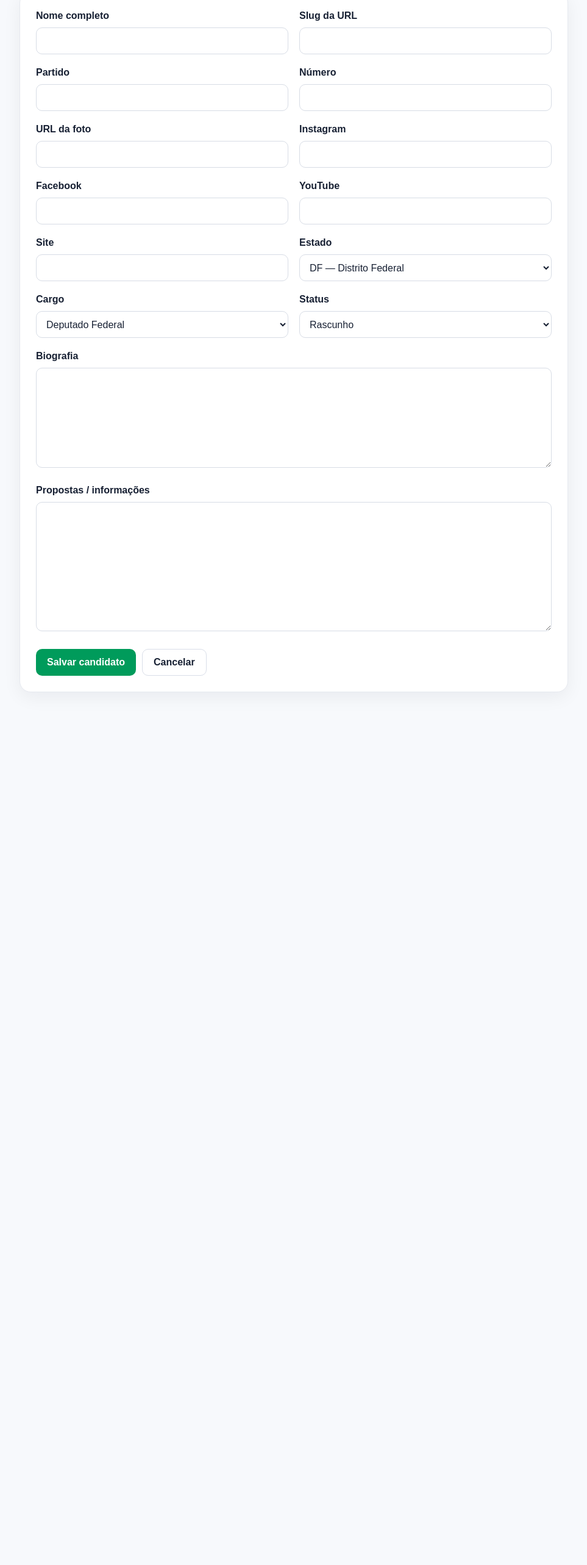
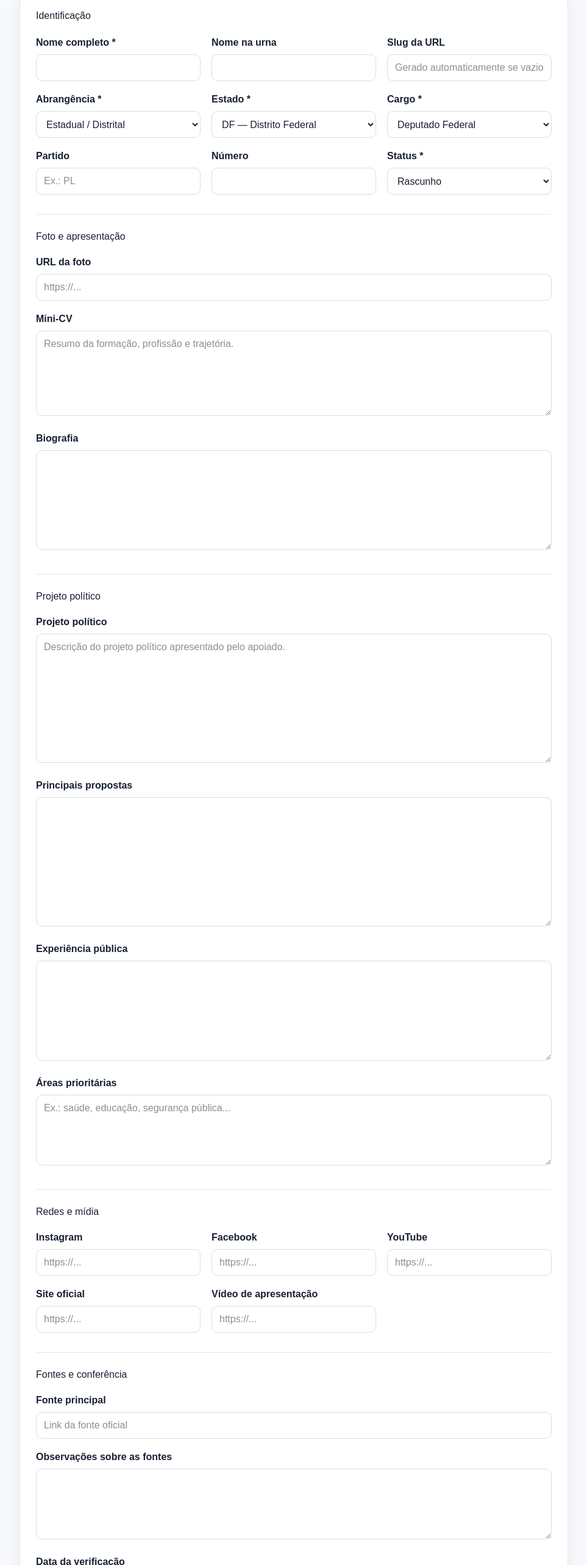
Before and after one commit to tecnologiaagilize-dotcom/mfb, a Next.js app: page /admin/candidatos/novo in a window 1280 px wide. Shown: the part 173-2739 px from the top of the page at 61% size, without its empty margins (158-1121 px from the left). Before the commit the page ends 1380 px from the top, so only its background shows below. Built offline with nearby package versions, Linux system fonts and the light colour scheme.

Commit message:
Update CandidateForm.tsx

```diff
--- a/components/admin/CandidateForm.tsx
+++ b/components/admin/CandidateForm.tsx
@@ -7,75 +7,405 @@ import { STATES } from "@/lib/states";
 
 export default function CandidateForm({ initial }: { initial?: any }) {
   const router = useRouter();
-  const [form,setForm] = useState({
+
+  const [form, setForm] = useState({
     name: initial?.name ?? "",
+    ballot_name: initial?.ballot_name ?? "",
     slug: initial?.slug ?? "",
+
+    scope: initial?.state_uf === "BR" ? "national" : "state",
     state_uf: initial?.state_uf ?? "DF",
+
     cargo: initial?.cargo ?? "Deputado Federal",
     party: initial?.party ?? "",
     number: initial?.number ?? "",
+
     photo_url: initial?.photo_url ?? "",
+
+    mini_cv: initial?.mini_cv ?? "",
     biography: initial?.biography ?? "",
+    political_project: initial?.political_project ?? "",
     proposals: initial?.proposals ?? "",
+    public_experience: initial?.public_experience ?? "",
+    priority_areas: initial?.priority_areas ?? "",
+
     instagram_url: initial?.instagram_url ?? "",
     facebook_url: initial?.facebook_url ?? "",
     youtube_url: initial?.youtube_url ?? "",
     website_url: initial?.website_url ?? "",
-    status: initial?.status ?? "draft"
+    video_url: initial?.video_url ?? "",
+
+    source_url: initial?.source_url ?? "",
+    source_notes: initial?.source_notes ?? "",
+    verified_at: initial?.verified_at
+      ? initial.verified_at.substring(0, 10)
+      : "",
+
+    status: initial?.status ?? "draft",
   });
-  const [saving,setSaving] = useState(false);
-  const [error,setError] = useState("");
 
-  const set = (key:string, value:string) => setForm(f=>({...f,[key]:value}));
+  const [saving, setSaving] = useState(false);
+  const [error, setError] = useState("");
 
-  async function save(e:React.FormEvent) {
+  const set = (key: string, value: string) =>
+    setForm((f) => ({ ...f, [key]: value }));
+
+  async function save(e: React.FormEvent) {
     e.preventDefault();
-    setSaving(true); setError("");
+
+    setSaving(true);
+    setError("");
+
     const supabase = createClient();
-    const payload = {...form, slug: form.slug || form.name.toLowerCase().normalize("NFD").replace(/[\u0300-\u036f]/g,"").replace(/[^a-z0-9]+/g,"-").replace(/^-|-$/g,"")};
+
+    const slug =
+      form.slug ||
+      form.name
+        .toLowerCase()
+        .normalize("NFD")
+        .replace(/[\u0300-\u036f]/g, "")
+        .replace(/[^a-z0-9]+/g, "-")
+        .replace(/^-|-$/g, "");
+
+    const {
+      scope,
+      ...formData
+    } = form;
+
+    const payload = {
+      ...formData,
+      slug,
+      state_uf: scope === "national" ? "BR" : form.state_uf,
+      verified_at: form.verified_at || null,
+      updated_at: new Date().toISOString(),
+    };
+
     const result = initial
-      ? await supabase.from("candidates").update(payload).eq("id",initial.id)
+      ? await supabase
+          .from("candidates")
+          .update(payload)
+          .eq("id", initial.id)
       : await supabase.from("candidates").insert(payload);
-    if (result.error) { setError(result.error.message); setSaving(false); return; }
-    router.push("/admin");
+
+    if (result.error) {
+      setError(result.error.message);
+      setSaving(false);
+      return;
+    }
+
+    router.push("/admin/candidatos");
     router.refresh();
   }
 
+  const labelStyle = {
+    display: "block",
+    fontWeight: 700,
+    marginBottom: 7,
+  };
+
+  const sectionStyle = {
+    marginTop: 32,
+    paddingTop: 24,
+    borderTop: "1px solid #e4e7ec",
+  };
+
   return (
-    <form onSubmit={save} className="card" style={{padding:26}}>
-      <div style={{display:"grid",gridTemplateColumns:"1fr 1fr",gap:18}}>
-        {[
-          ["name","Nome completo"],["slug","Slug da URL"],["party","Partido"],["number","Número"],["photo_url","URL da foto"],["instagram_url","Instagram"],["facebook_url","Facebook"],["youtube_url","YouTube"],["website_url","Site"]
-        ].map(([key,label])=>(
-          <label key={key} style={{display:"block"}}>
-            <span style={{display:"block",fontWeight:700,marginBottom:7}}>{label}</span>
-            <input className="field" value={(form as any)[key]} onChange={e=>set(key,e.target.value)} />
-          </label>
-        ))}
-        <label><span style={{display:"block",fontWeight:700,marginBottom:7}}>Estado</span>
-          <select className="field" value={form.state_uf} onChange={e=>set("state_uf",e.target.value)}>
-            {STATES.map(s=><option key={s.uf} value={s.uf}>{s.uf} — {s.name}</option>)}
+    <form onSubmit={save} className="card" style={{ padding: 26 }}>
+      <h2>Identificação</h2>
+
+      <div
+        style={{
+          display: "grid",
+          gridTemplateColumns: "repeat(auto-fit,minmax(260px,1fr))",
+          gap: 18,
+          marginTop: 20,
+        }}
+      >
+        <label>
+          <span style={labelStyle}>Nome completo *</span>
+          <input
+            className="field"
+            required
+            value={form.name}
+            onChange={(e) => set("name", e.target.value)}
+          />
+        </label>
+
+        <label>
+          <span style={labelStyle}>Nome na urna</span>
+          <input
+            className="field"
+            value={form.ballot_name}
+            onChange={(e) => set("ballot_name", e.target.value)}
+          />
+        </label>
+
+        <label>
+          <span style={labelStyle}>Slug da URL</span>
+          <input
+            className="field"
+            placeholder="Gerado automaticamente se vazio"
+            value={form.slug}
+            onChange={(e) => set("slug", e.target.value)}
+          />
+        </label>
+
+        <label>
+          <span style={labelStyle}>Abrangência *</span>
+          <select
+            className="field"
+            value={form.scope}
+            onChange={(e) => set("scope", e.target.value)}
+          >
+            <option value="national">Nacional</option>
+            <option value="state">Estadual / Distrital</option>
           </select>
         </label>
-        <label><span style={{display:"block",fontWeight:700,marginBottom:7}}>Cargo</span>
-          <select className="field" value={form.cargo} onChange={e=>set("cargo",e.target.value)}>
-            <option>Governador</option><option>Senador</option><option>Deputado Federal</option><option>Deputado Estadual</option><option>Deputado Distrital</option>
+
+        {form.scope === "state" && (
+          <label>
+            <span style={labelStyle}>Estado *</span>
+            <select
+              className="field"
+              value={form.state_uf}
+              onChange={(e) => set("state_uf", e.target.value)}
+            >
+              {STATES.map((s) => (
+                <option key={s.uf} value={s.uf}>
+                  {s.uf} — {s.name}
+                </option>
+              ))}
+            </select>
+          </label>
+        )}
+
+        <label>
+          <span style={labelStyle}>Cargo *</span>
+          <select
+            className="field"
+            value={form.cargo}
+            onChange={(e) => set("cargo", e.target.value)}
+          >
+            <option>Presidente</option>
+            <option>Governador</option>
+            <option>Senador</option>
+            <option>Deputado Federal</option>
+            <option>Deputado Estadual</option>
+            <option>Deputado Distrital</option>
           </select>
         </label>
-        <label><span style={{display:"block",fontWeight:700,marginBottom:7}}>Status</span>
-          <select className="field" value={form.status} onChange={e=>set("status",e.target.value)}>
-            <option value="draft">Rascunho</option><option value="published">Publicado</option>
+
+        <label>
+          <span style={labelStyle}>Partido</span>
+          <input
+            className="field"
+            placeholder="Ex.: PL"
+            value={form.party}
+            onChange={(e) => set("party", e.target.value)}
+          />
+        </label>
+
+        <label>
+          <span style={labelStyle}>Número</span>
+          <input
+            className="field"
+            value={form.number}
+            onChange={(e) => set("number", e.target.value)}
+          />
+        </label>
+
+        <label>
+          <span style={labelStyle}>Status *</span>
+          <select
+            className="field"
+            value={form.status}
+            onChange={(e) => set("status", e.target.value)}
+          >
+            <option value="draft">Rascunho</option>
+            <option value="published">Publicado</option>
           </select>
         </label>
       </div>
 
-      <label style={{display:"block",marginTop:18}}><span style={{display:"block",fontWeight:700,marginBottom:7}}>Biografia</span><textarea className="field" rows={6} value={form.biography} onChange={e=>set("biography",e.target.value)} /></label>
-      <label style={{display:"block",marginTop:18}}><span style={{display:"block",fontWeight:700,marginBottom:7}}>Propostas / informações</span><textarea className="field" rows={8} value={form.proposals} onChange={e=>set("proposals",e.target.value)} /></label>
+      <div style={sectionStyle}>
+        <h2>Foto e apresentação</h2>
 
-      {error && <div style={{color:"#b42318",background:"#fef3f2",padding:12,borderRadius:8,marginTop:18}}>{error}</div>}
-      <div style={{display:"flex",gap:10,marginTop:22}}>
-        <button className="btn btn-primary" disabled={saving}>{saving ? "Salvando..." : "Salvar candidato"}</button>
-        <button type="button" className="btn btn-secondary" onClick={()=>router.back()}>Cancelar</button>
+        <label style={{ display: "block", marginTop: 18 }}>
+          <span style={labelStyle}>URL da foto</span>
+          <input
+            className="field"
+            placeholder="https://..."
+            value={form.photo_url}
+            onChange={(e) => set("photo_url", e.target.value)}
+          />
+        </label>
+
+        <label style={{ display: "block", marginTop: 18 }}>
+          <span style={labelStyle}>Mini-CV</span>
+          <textarea
+            className="field"
+            rows={5}
+            placeholder="Resumo da formação, profissão e trajetória."
+            value={form.mini_cv}
+            onChange={(e) => set("mini_cv", e.target.value)}
+          />
+        </label>
+
+        <label style={{ display: "block", marginTop: 18 }}>
+          <span style={labelStyle}>Biografia</span>
+          <textarea
+            className="field"
+            rows={6}
+            value={form.biography}
+            onChange={(e) => set("biography", e.target.value)}
+          />
+        </label>
+      </div>
+
+      <div style={sectionStyle}>
+        <h2>Projeto político</h2>
+
+        <label style={{ display: "block", marginTop: 18 }}>
+          <span style={labelStyle}>Projeto político</span>
+          <textarea
+            className="field"
+            rows={8}
+            placeholder="Descrição do projeto político apresentado pelo apoiado."
+            value={form.political_project}
+            onChange={(e) => set("political_project", e.target.value)}
+          />
+        </label>
+
+        <label style={{ display: "block", marginTop: 18 }}>
+          <span style={labelStyle}>Principais propostas</span>
+          <textarea
+            className="field"
+            rows={8}
+            value={form.proposals}
+            onChange={(e) => set("proposals", e.target.value)}
+          />
+        </label>
+
+        <label style={{ display: "block", marginTop: 18 }}>
+          <span style={labelStyle}>Experiência pública</span>
+          <textarea
+            className="field"
+            rows={6}
+            value={form.public_experience}
+            onChange={(e) => set("public_experience", e.target.value)}
+          />
+        </label>
+
+        <label style={{ display: "block", marginTop: 18 }}>
+          <span style={labelStyle}>Áreas prioritárias</span>
+          <textarea
+            className="field"
+            rows={4}
+            placeholder="Ex.: saúde, educação, segurança pública..."
+            value={form.priority_areas}
+            onChange={(e) => set("priority_areas", e.target.value)}
+          />
+        </label>
+      </div>
+
+      <div style={sectionStyle}>
+        <h2>Redes e mídia</h2>
+
+        <div
+          style={{
+            display: "grid",
+            gridTemplateColumns: "repeat(auto-fit,minmax(260px,1fr))",
+            gap: 18,
+            marginTop: 18,
+          }}
+        >
+          {[
+            ["instagram_url", "Instagram"],
+            ["facebook_url", "Facebook"],
+            ["youtube_url", "YouTube"],
+            ["website_url", "Site oficial"],
+            ["video_url", "Vídeo de apresentação"],
+          ].map(([key, label]) => (
+            <label key={key}>
+              <span style={labelStyle}>{label}</span>
+              <input
+                className="field"
+                placeholder="https://..."
+                value={(form as any)[key]}
+                onChange={(e) => set(key, e.target.value)}
+              />
+            </label>
+          ))}
+        </div>
+      </div>
+
+      <div style={sectionStyle}>
+        <h2>Fontes e conferência</h2>
+
+        <label style={{ display: "block", marginTop: 18 }}>
+          <span style={labelStyle}>Fonte principal</span>
+          <input
+            className="field"
+            placeholder="Link da fonte oficial"
+            value={form.source_url}
+            onChange={(e) => set("source_url", e.target.value)}
+          />
+        </label>
+
+        <label style={{ display: "block", marginTop: 18 }}>
+          <span style={labelStyle}>Observações sobre as fontes</span>
+          <textarea
+            className="field"
+            rows={4}
+            value={form.source_notes}
+            onChange={(e) => set("source_notes", e.target.value)}
+          />
+        </label>
+
+        <label style={{ display: "block", marginTop: 18, maxWidth: 300 }}>
+          <span style={labelStyle}>Data da verificação</span>
+          <input
+            type="date"
+            className="field"
+            value={form.verified_at}
+            onChange={(e) => set("verified_at", e.target.value)}
+          />
+        </label>
+      </div>
+
+      {error && (
+        <div
+          style={{
+            color: "#b42318",
+            background: "#fef3f2",
+            padding: 12,
+            borderRadius: 8,
+            marginTop: 22,
+          }}
+        >
+          {error}
+        </div>
+      )}
+
+      <div
+        style={{
+          display: "flex",
+          flexWrap: "wrap",
+          gap: 10,
+          marginTop: 28,
+        }}
+      >
+        <button className="btn btn-primary" disabled={saving}>
+          {saving ? "Salvando..." : initial ? "Salvar alterações" : "Cadastrar apoiado"}
+        </button>
+
+        <button
+          type="button"
+          className="btn btn-secondary"
+          onClick={() => router.back()}
+        >
+          Cancelar
+        </button>
       </div>
     </form>
   );
```
